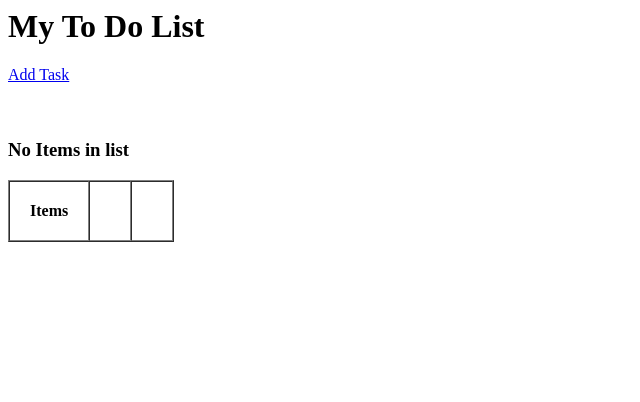
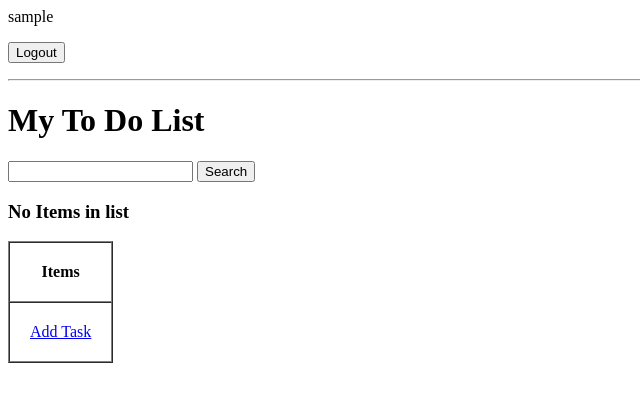
Before and after one commit to Vikalp-Pandey/TaskManager-App, a Django app: page / in a window 1280 px wide. Shown: the top 402 px of the page, without its empty margins (0-640 px from the left). Run offline with Django 5.2, Linux system fonts and the light colour scheme; the visitor is signed in with stand-in values (Sample User, id 1); data that the repository does not hold is empty.

Commit message:
Search Fuctionality Added

```diff
--- a/App/templates/App/task_list.html
+++ b/App/templates/App/task_list.html
@@ -1,15 +1,38 @@
+{% if request.user.is_authenticated %}
+    <p>{{ request.user }}</p>
+    <form action="{% url 'logout' %}" method="post">
+        {% csrf_token %}
+        <button type="submit">Logout</button>
+    </form>
+    <!--  *Django's LogoutView (and many similar logout implementations) expects a POST request
+          *for security reasons to prevent accidental logouts or malicious cross-site request forgery (CSRF) attacks.
+          *An <a> tag, by default, makes a GET request. -->
+{% else %}
+    <a href="{% url 'login' %}">Login</a>
+{% endif %}
+
+<hr>
+
 <h1>My To Do List</h1>
-<a href="{% url 'task-create' %}">Add Task</a>
-<br>
-<br>
-<br>
+
+<form method="GET">
+    <input type="text" name="search-area" value="{{search_input}}">
+    <input type="submit" value="Search">
+</form>
 
 <table border="1" cellspacing="0" cellpadding="20">
     <tr>
-        <th>Items</th>
-        <th></th>
-        <th></th>
+        <th colspan="4">Items</th>
+
     </tr>
+
+
+    <tr>
+        <td colspan="4" style="text-align: center;">
+            <a href="{% url 'task-create' %}">Add Task</a>
+        </td>
+    </tr>
+
     <!--! tasks is context object name -->
     {% for task in tasks %}
 
@@ -17,10 +40,10 @@
         <td>
             {{ task.title }}
         </td>
-        <td>
+        <!-- <td>
             <a href="{% url 'task' task.id %}">View</a>
 
-        </td>
+        </td> -->
         <td>
             <a href="{% url 'task-update' task.id %}">Edit</a>
 
@@ -35,4 +58,5 @@
        <h3>No Items in list</h3>
     {% endfor %}
 
+
 </table>
```
